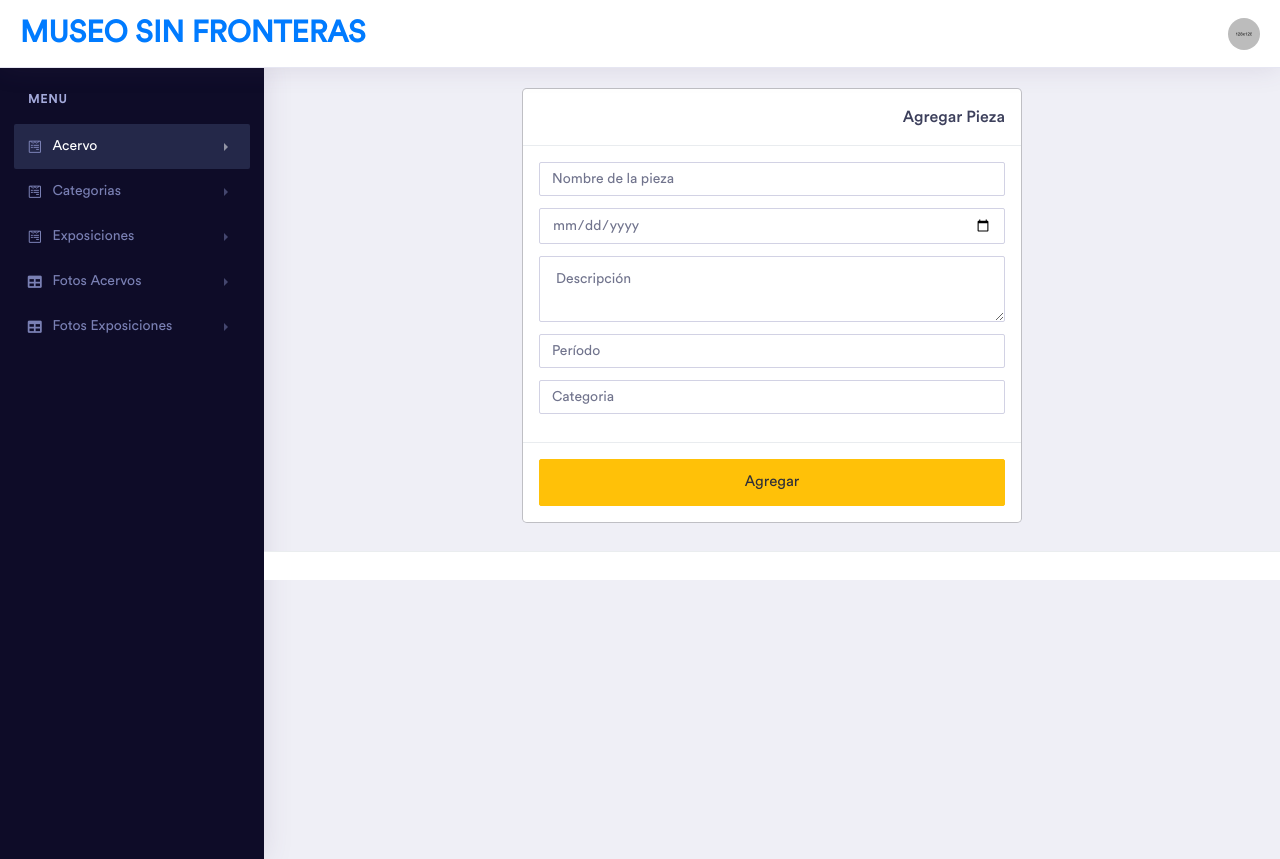
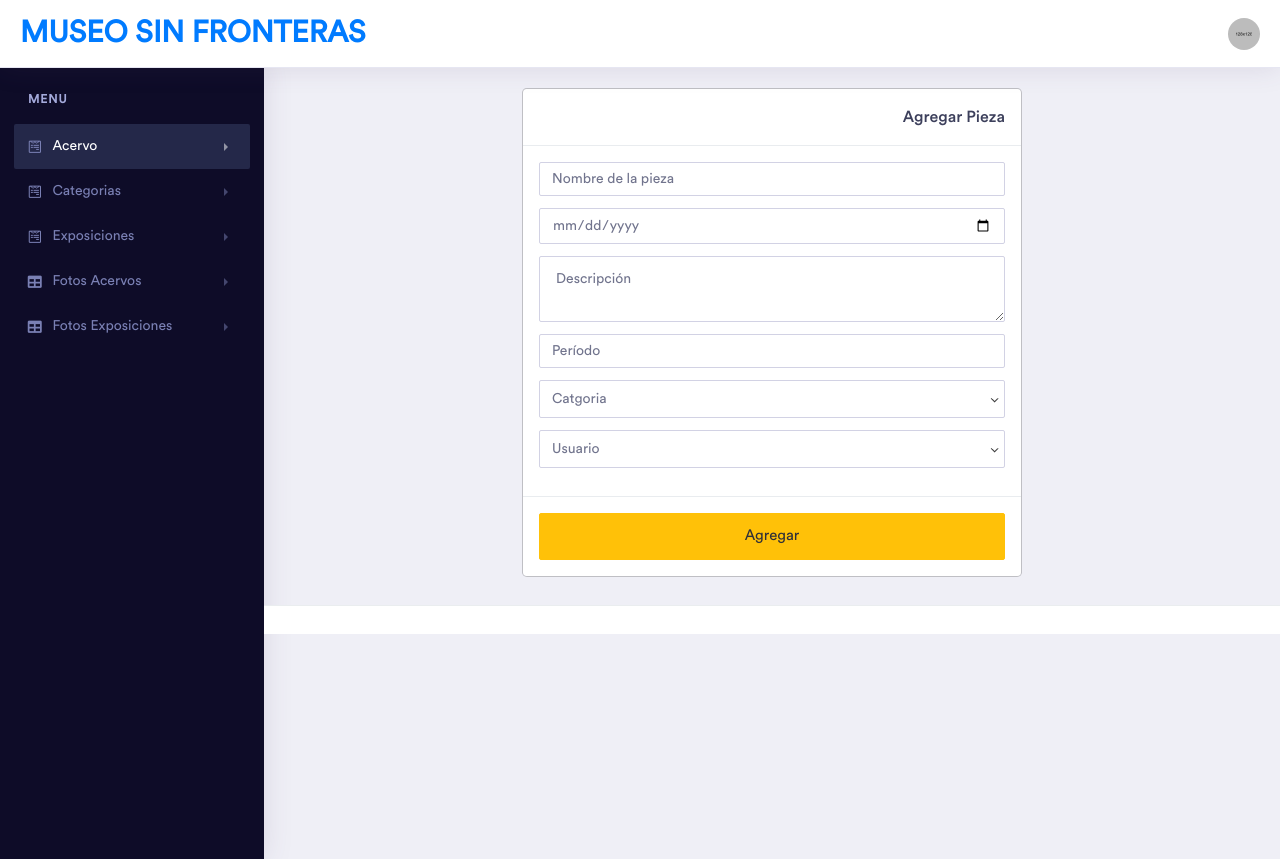
Before and after one commit to cotetus/job, a PHP site: template view/adm/acer/insert.php in a window 1280 px wide. Shown: the top 859 px of the page. Run offline with PHP 8.4, Linux system fonts and the light colour scheme; the template is opened without the code that fills it, so the values that code supplies are empty; some web fonts are replaced.

Commit message:
Linkando...

```diff
--- a/controller/adm/acer.controller.php
+++ b/controller/adm/acer.controller.php
@@ -4,10 +4,14 @@ require_once '../../model/indexClass.php';
 class acerController{
 
     private $model;
+    private $categoria;
+    private $usuario;
 
 
     public function __CONSTRUCT(){
         $this->model = new Acervo();
+        $this->categoria = new Categoria();
+        $this->usuario = new Usuario();
     }
 
     public function Index(){
@@ -53,6 +57,7 @@ class acerController{
 
         $insert = Acervo::save($nome_peca, $id_user, $id_categoria, $data_catalogada, $descricao, $periodo, $id);
 
+
         if (isset($insert)) {
         header('Location: index.php?c=acer&a=Index');
         }
--- a/view/adm/acer/insert.php
+++ b/view/adm/acer/insert.php
@@ -1,4 +1,5 @@
-<div  id="edit" tabindex="-1"   >
+<form method="POST" action="?c=acer&a=Guardar"  id="edit" tabindex="-1"   >
+    <input type="hidden" name="id"/>
       <div class="modal-dialog">
     <div class="modal-content">
           <div class="modal-header">
@@ -7,26 +8,40 @@
       </div>
           <div class="modal-body">
           <div class="form-group">
-        <input class="form-control " type="text" placeholder="Nombre de la pieza">
+        <input class="form-control " type="text" name="nome_peca" placeholder="Nombre de la pieza">
         </div>
         <div class="form-group">
-        <input class="form-control " type="date" placeholder="">
+        <input class="form-control " type="date" name="data_catalogada" placeholder="Fecha de registro">
         </div>
         <div class="form-group">
-        <textarea rows="2" class="form-control" placeholder="Descripción"></textarea>
+        <textarea rows="2" class="form-control" name="descricao" placeholder="Descripción"></textarea>
         </div>
         <div class="form-group">
-        <input class="form-control " type="text" placeholder="Período">
+        <input class="form-control " type="text" name="periodo" placeholder="Período">
         </div>
         <div class="form-group">
-        <input class="form-control " type="text" placeholder="Categoria">
+        <select class="form-control " name="id_categoria"/>
+        <option value ="">Catgoria</option>
+        <?php
+        foreach($this->categoria->listAll() as $item){
+        echo "<option value = '".$item['id']."'>".$item['nome']."</option>";}
+        ?>
+        </select></div>
+        <div class="form-group">
+        <select class="form-control " name="id_user"/>
+        <option value ="">Usuario</option>
+        <?php
+        foreach($this->usuario->listAll() as $item){
+        echo "<option value = '".$item['id']."'>".$item['nome']."</option>";}
+        ?>
+        </select>
         </div>
       </div>
           <div class="modal-footer ">
-        <button type="button" class="btn btn-warning btn-lg" style="width: 100%;"><span class="glyphicon glyphicon-ok-sign"></span>Agregar</button>
+        <button type="button submit" class="btn btn-warning btn-lg" style="width: 100%;"><span class="glyphicon glyphicon-ok-sign"></span>Agregar</button>
       </div>
         </div>
     <!-- /.modal-content -->
   </div>
       <!-- /.modal-dialog -->
-    </div>
+    </form>
--- a/view/adm/acer/listAcervo.php
+++ b/view/adm/acer/listAcervo.php
@@ -46,7 +46,7 @@
             <td><?php echo $datos['descricao']; ?></td>
             <td><?php $newDate = date('d/m/Y', strtotime($datos['data_catalogada'])); echo $newDate; ?></td>
             <td><?php echo $datos['periodo']; ?></td>
-    <td><p data-placement="top" data-toggle="tooltip" title="Editar"><button class="btn btn-primary btn-xs" data-title="Edit" data-toggle="modal" data-target="#edit" ><span class="glyphicon glyphicon-pencil"></span></button></p></td>
+    <td><p data-placement="top" data-toggle="tooltip" title="Editar"><button class="btn btn-primary btn-xs" data-title="Edit" data-toggle="modal" data-target="#edit"></button></p></td>
     <td><p data-placement="top" data-toggle="tooltip" title="Eliminar"><button class="btn btn-danger btn-xs" data-title="Delete" data-toggle="modal" data-target="#delete" ><span class="glyphicon glyphicon-trash"></span></button></p></td>
     </tr><?php endforeach; ?>
 
--- a/view/adm/head.php
+++ b/view/adm/head.php
@@ -81,10 +81,10 @@
 
                                         </li>
                                         <li class="nav-item">
-                                            <a class="nav-link" href="dashboard-finance.html">Mostrar todo</a>
+                                            <a class="nav-link" href="index.php?c=acer&a=Index">Mostrar todo</a>
                                         </li>
                                         <li class="nav-item">
-                                            <a class="nav-link" href="dashboard-sales.html">Agregar Nueva Pieza</a>
+                                            <a class="nav-link" href="index.php?c=acer&a=agregar">Agregar Nueva Pieza</a>
                                         </li>
                                     </ul>
                                 </div>
```
Also changed, not shown: controller/adm/insert.php (added, +30 -0 lines), model/Acervo.class.php (+4 -4 lines).
